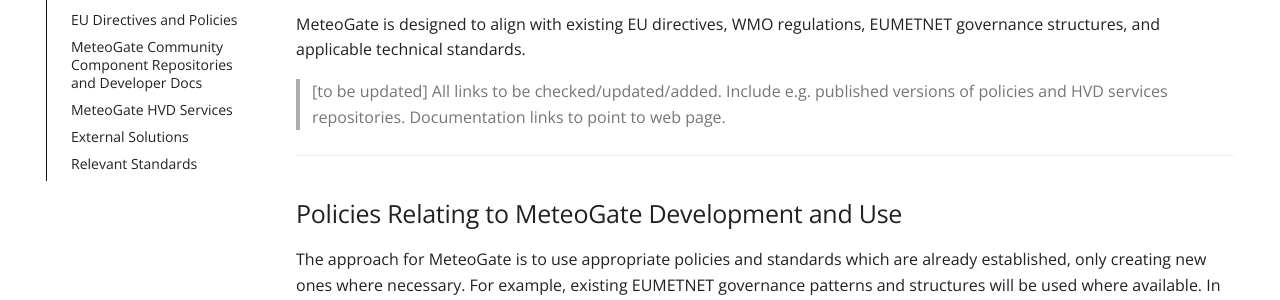
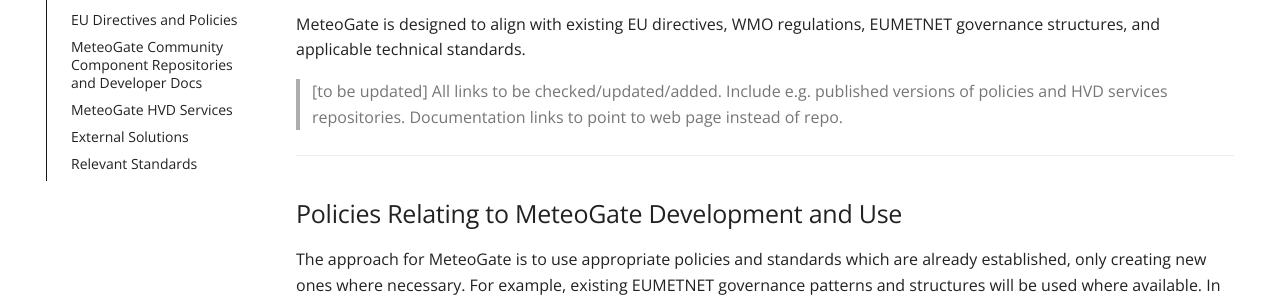
Before and after one commit to EUMETNET/meteogate-documentation, an MkDocs documentation site: the page built from docs/references.md, in a window 1280 px wide and 900 px high. Shown: the part 283-583 px from the top of the window. Built offline with MkDocs 1.6.1 and Material for MkDocs 9.7.7, drawn with Linux system fonts in a browser that asks for light colours; comment, search, counter and statistics services are not loaded.

Commit message:
Update references.md

```diff
--- a/docs/references.md
+++ b/docs/references.md
@@ -4,7 +4,7 @@ This page provides a comprehensive overview of the key policies, reference mater
 
 MeteoGate is designed to align with existing EU directives, WMO regulations, EUMETNET governance structures, and applicable technical standards.
 
-> [to be updated] All links to be checked/updated/added. Include e.g. published versions of policies and HVD services repositories. Documentation links to point to web page.
+> [to be updated] All links to be checked/updated/added. Include e.g. published versions of policies and HVD services repositories. Documentation links to point to web page instead of repo.
 
 ---
 
```
Also changed, not shown: other parts of docs/references.md (+1 -1 lines).
